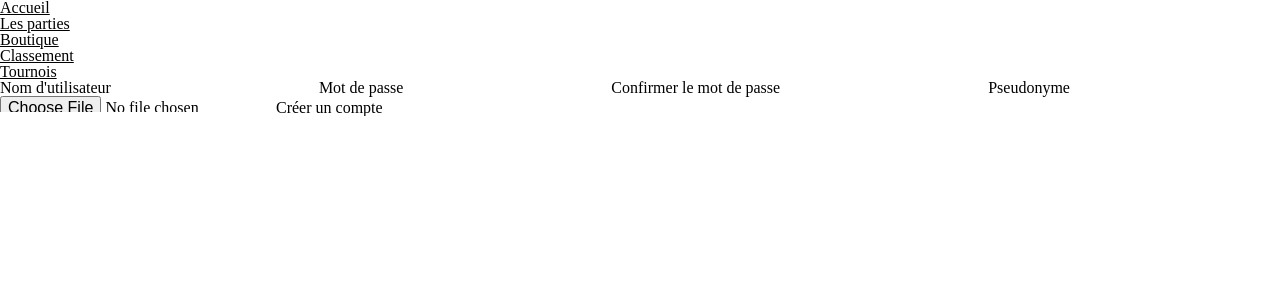
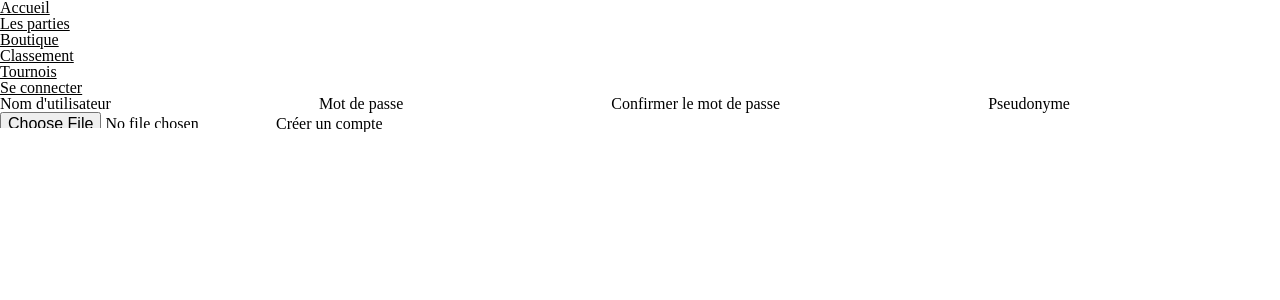
Before and after one commit to gabrielstik/G18-superheros, a PHP site: template src/app/views/sign-up.php in a window 1280 px wide. Shown: the top 300 px of the page. Run offline with PHP 8.4, Linux system fonts and the light colour scheme; the template is opened without the code that fills it, so the values that code supplies are empty.

Commit message:
:sparkles: Disconnect button in header

```diff
--- a/src/app/views/partials/header.php
+++ b/src/app/views/partials/header.php
@@ -9,7 +9,10 @@
   <link rel="stylesheet" href="./assets/css/style.min.css">
 </head>
 <body>
-<header class="header">
+<header class="header flex flex_between">
+  <div class="header--logo">
+
+  </div>
   <nav class="header--nav">
     <ul class="header--nav--list flex flex_between">
       <li class="header--nav--item">
@@ -29,10 +32,14 @@
       </li>
     </ul>
   </nav>
-  <? if (isset($_SESSION['username'])) { ?>
-  <div><?= $_SESSION['username'] ?></div>
-  <form action="/sign-out" method="post">
-    <button type="submit" name="sign-out">Se déconnecter</button>
-  </form>
-  <? } ?>
+  <div class="header--account">
+    <? if (isset($_SESSION['username'])) { ?>
+    <form class="flex flex_between" action="/sign-out" method="post">
+      <div class="header--account--username"><?= $_SESSION['username'] ?></div>
+      <button class="header--account--button" type="submit" name="sign-out">Se déconnecter</button>
+    </form>
+    <? } else { ?>
+    <a href="sign-in" class="header--account--button">Se connecter</a>
+    <? } ?>
+  </div>
 </header>
```
Also changed, not shown: src/styles/header.scss (+29 -2 lines).
